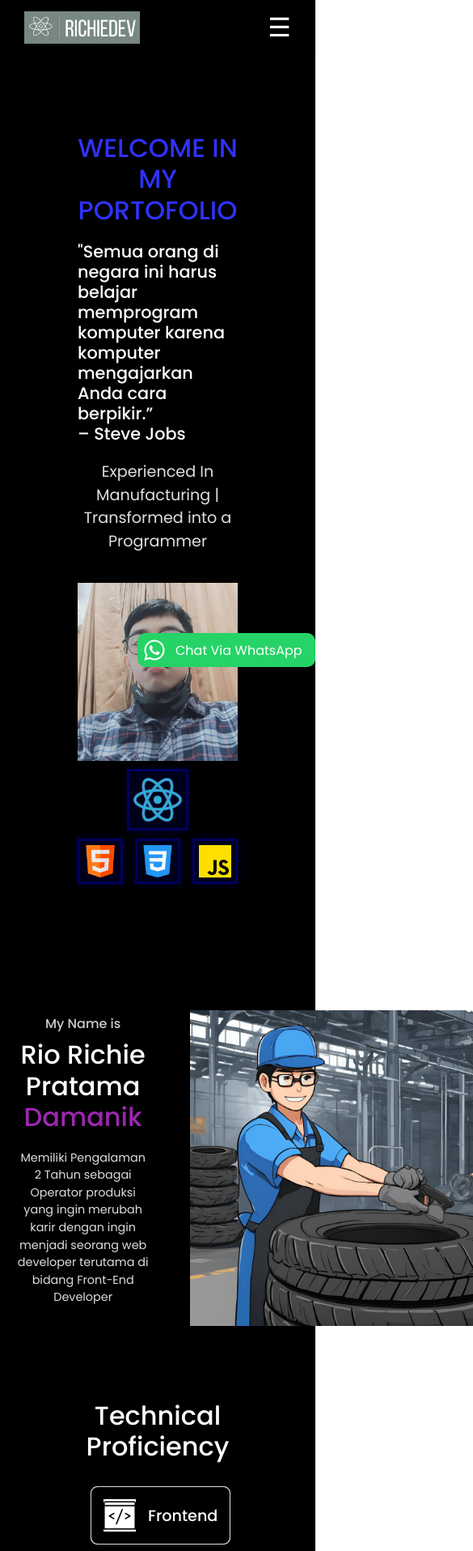
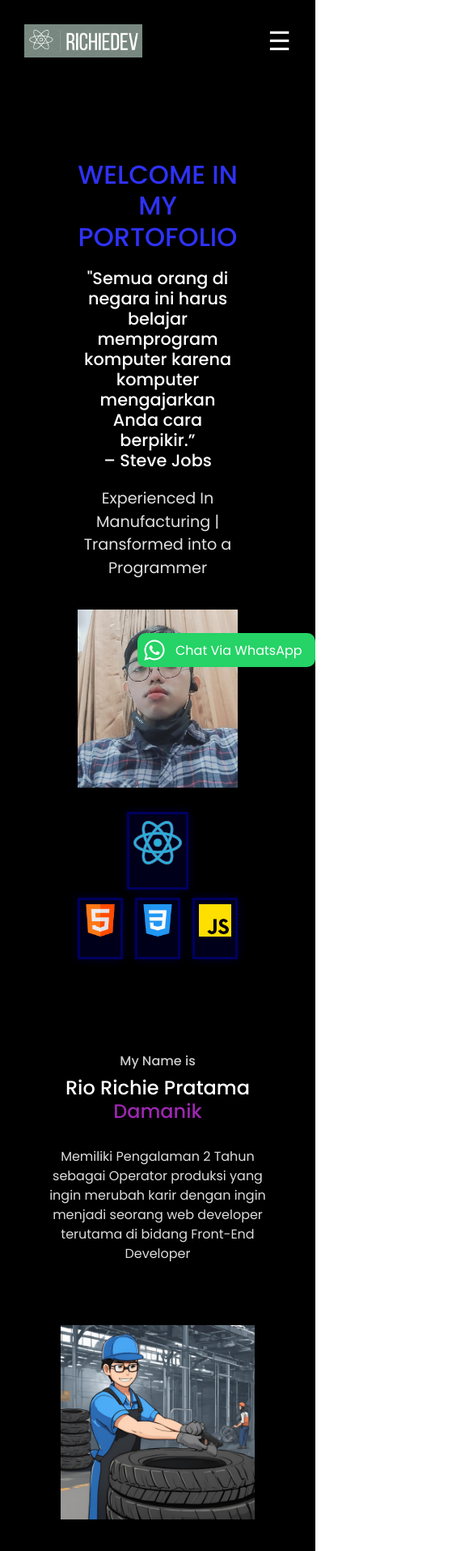
Before and after one commit to rio-damanik/react-portofolios, a React (Create React App) app: page / in a window 390 px wide. Shown: the top 1916 px of the page at 81% size, 585 px wide, since content can reach past the window. Built offline with nearby package versions, Linux system fonts and the light colour scheme.

Commit message:
update respon hero-about

```diff
--- a/src/components/About/AboutMe.css
+++ b/src/components/About/AboutMe.css
@@ -5,11 +5,16 @@
   padding: 30px; /* Adjust padding */
   background-color: #000; /* Black background */
   color: #fff; /* White text color */
+  flex-direction: row; /* Default direction for larger screens */
+}
+
+.section-left,
+.section-right {
+  max-width: 45%; /* Adjusted width for better centering */
+  text-align: center; /* Center text */
 }
 
 .section-left {
-  max-width: 45%; /* Adjusted width for better centering */
-  text-align: center; /* Center text */
   margin-right: 20px; /* Add gap between sections */
 }
 
@@ -36,7 +41,6 @@
 }
 
 .section-right {
-  max-width: 45%; /* Adjusted width for better centering */
   text-align: center; /* Center the image container */
 }
 
@@ -60,3 +64,41 @@
   box-shadow: 0 4px 10px rgba(0, 0, 0, 0.3); /* Slightly darker shadow for better visibility */
   padding: 30px; /* Ensure padding within the image container */
 }
+
+/* Media query for screens 750px and below */
+@media (max-width: 750px) {
+  .about-me-container {
+    flex-direction: column; /* Stack sections vertically on small screens */
+    padding: 20px; /* Reduce padding for smaller screens */
+  }
+
+  .section-left,
+  .section-right {
+    max-width: 90%; /* Increase width for better fit */
+    margin: 0; /* Remove margins for vertical stacking */
+    text-align: center; /* Center-align text */
+  }
+
+  .section-left {
+    margin-bottom: 20px; /* Add space below section */
+  }
+
+  .slideshow-container {
+    width: 300px; /* Reduce width of container */
+    height: 300px; /* Reduce height of container */
+  }
+
+  .side-image {
+    width: 300px; /* Reduce width of images */
+    height: 300px; /* Reduce height of images */
+  }
+
+  .section-left .your-name {
+    font-size: 1.5rem; /* Smaller font size */
+  }
+
+  .section-left p {
+    font-size: 1rem; /* Smaller font size */
+    padding: 10px 30px;
+  }
+}
--- a/src/components/Hero/Hero.css
+++ b/src/components/Hero/Hero.css
@@ -101,6 +101,10 @@ section.hero-container {
     text-align: center;
   }
 
+  .hero-content h3 {
+    text-align: center;
+  }
+
   .hero-content p {
     text-align: center;
   }
@@ -114,5 +118,6 @@ section.hero-container {
   .hero-img img {
     width: 100%;
     max-width: 300px; /* Adjust for smaller screens */
+    margin-bottom: 20px;
   }
 }
--- a/src/components/NavBar/Navbar.css
+++ b/src/components/NavBar/Navbar.css
@@ -25,9 +25,9 @@ nav.navbar {
 }
 
 .logo {
-  width: 100px;
-  height: 40px; /* Adjust the height as needed */
-  width: auto; /* Maintain aspect ratio */
+  margin-top: 20px;
+  height: 41px;
+  width: auto;
 }
 
 .navbar-menu ul {
--- a/src/components/NavBar/NavbarSide/NavbarSide.css
+++ b/src/components/NavBar/NavbarSide/NavbarSide.css
@@ -9,7 +9,7 @@
   flex-direction: column;
   padding: 20px;
   z-index: 999;
-  transition: transform 0.3s ease, opacity 0.3s ease; /* Add transition */
+  transition: transform 0.3s ease, opacity 0.3s ease;
   transform: translateX(0); /* Default position */
   opacity: 0; /* Default opacity */
 }
@@ -19,10 +19,33 @@
   opacity: 1; /* Full opacity when open */
 }
 
-.navbar-side a {
+.navbar-logo {
+  display: flex;
+  justify-content: center;
+  margin-bottom: 20px; /* Space below the logo */
+}
+
+.logo-image {
+  height: 50px; /* Adjust the height as needed */
+  width: auto; /* Maintain aspect ratio */
+}
+
+.navbar-side-menu {
+  list-style: none;
+  padding: 0;
+  margin: 0;
+  display: flex;
+  flex-direction: column;
+  align-items: center; /* Center-align menu items */
+}
+
+.navbar-side-menu li {
+  margin-bottom: 15px;
+}
+
+.navbar-side-menu a {
   color: white;
   font-size: 1rem;
-  margin-bottom: 15px;
   text-decoration: none;
 }
 
@@ -32,14 +55,18 @@
   padding: 5px 10px;
   border-radius: 5px;
   text-decoration: none;
-  align-self: flex-start;
+  margin-top: auto; /* Push the button to the bottom */
 }
 
 .close-btn {
-  background: none;
-  border: none;
+  background: #e90000;
+  border: 1px solid black;
   color: white;
   font-size: 2rem;
   cursor: pointer;
-  margin-bottom: 20px; /* Add some space below the button */
+  position: relative;
+  top: 20px; /* Space from the top */
+  left: 50%;
+  transform: translateX(-50%); /* Center horizontally */
+  margin-bottom: 20px; /* Space below the button */
 }
--- a/src/components/NavBar/NavbarSide/NavbarSide.jsx
+++ b/src/components/NavBar/NavbarSide/NavbarSide.jsx
@@ -4,9 +4,11 @@ import "./NavbarSide.css";
 const NavbarSide = ({ toggleSidebar }) => {
   return (
     <div>
-      <button className="close-btn" onClick={toggleSidebar}>
-        &times;
-      </button>
+      <div className="navbar-logo">
+        <a href="#hero" onClick={toggleSidebar}>
+          <img className="logo" src="./assest/images/logo.png" alt="Logo" />
+        </a>
+      </div>
       <ul className="navbar-side-menu">
         <li>
           <a href="#hero" onClick={toggleSidebar}>
@@ -44,6 +46,9 @@ const NavbarSide = ({ toggleSidebar }) => {
           </a>
         </li>
       </ul>
+      <button className="close-btn" onClick={toggleSidebar}>
+        &times;
+      </button>
     </div>
   );
 };
```
